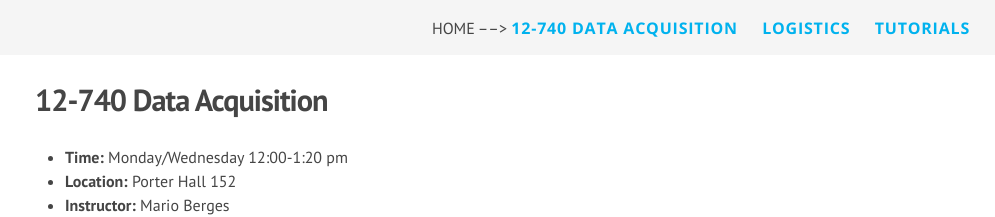
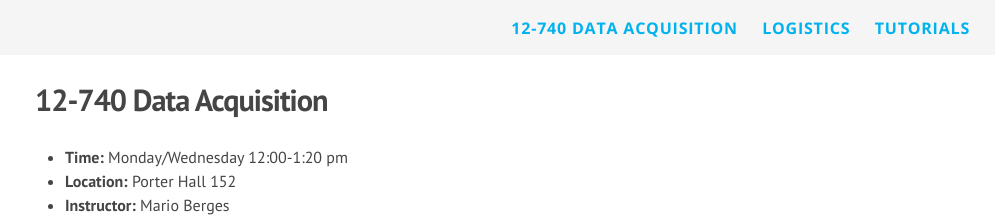
Before and after one commit to INFERLab/12740, a Jekyll site: the page built from index.md, in a window 1280 px wide. Shown: the top 217 px of the page, without its empty margins (285-1280 px from the left). Built offline with Jekyll 4.4.1, drawn with Linux system fonts in a browser that asks for light colours; nearby versions of some CDN libraries.

Commit message:
Update header.html

```diff
--- a/_includes/header.html
+++ b/_includes/header.html
@@ -6,7 +6,6 @@
       </a>
 
       <div class="trigger">
-        <!––  <a class="page-link" href="{{ site.baseurl }}/">Home</a> ––>
         {% for page in site.pages %}
           {% if page.title %}
           <a class="page-link" href="{{ page.url | prepend: site.baseurl }}">{{ page.title }}</a>
```
